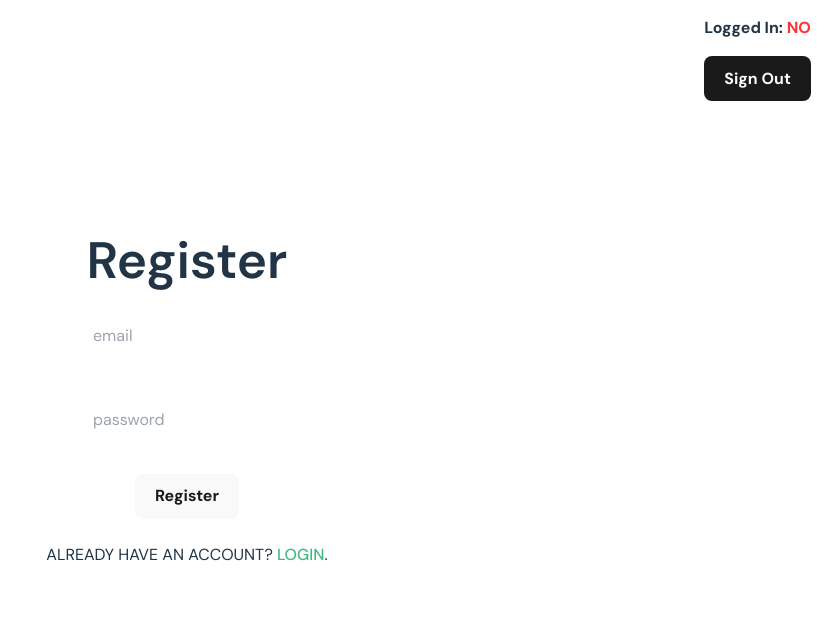
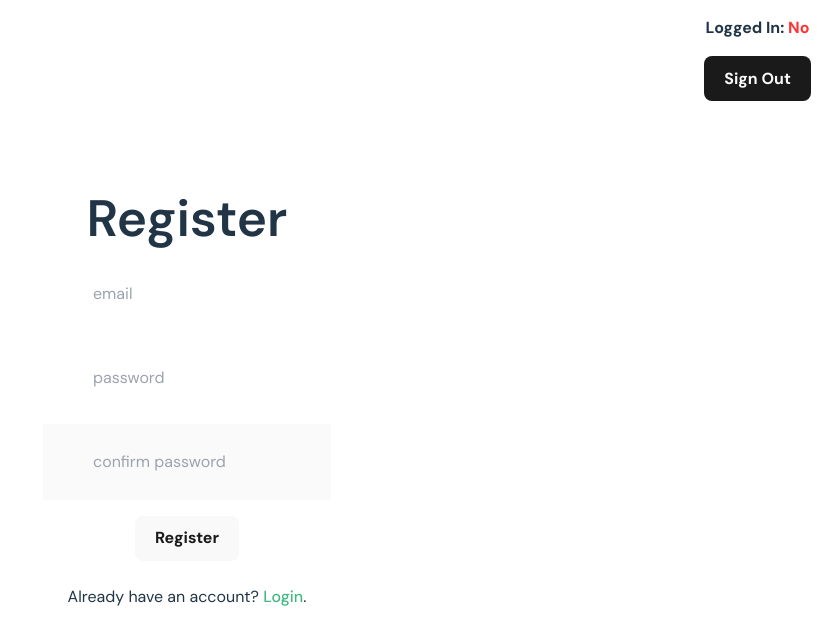
Before and after one commit to gabrielfel1x/auth-vue-firebase, a Vue app: page /register in a window 1280 px wide. Shown: the top 644 px of the page, without its empty margins (453-1280 px from the left). Built offline with nearby package versions, Linux system fonts and the light colour scheme; no server answers; a web font is replaced by a local one.

Commit message:
add confirm password validate

```diff
--- a/src/App.vue
+++ b/src/App.vue
@@ -27,8 +27,4 @@ export default {
 .router-link.router-link-exact-active {
   color: #42b983;
 }
-
-span {
-  text-transform: uppercase;
-}
 </style>
--- a/src/router/index.ts
+++ b/src/router/index.ts
@@ -4,7 +4,7 @@ import { getAuth } from "firebase/auth";
 import Initial from "../views/Initial.vue";
 import Login from "../views/Login.vue";
 import Register from "../views/Register.vue";
-import Secret from "../views/Secret.vue";
+import Home from "../views/Home.vue";
 
 interface Meta {
   requiresAuth?: boolean;
@@ -15,9 +15,9 @@ const routes: RouteRecordRaw[] = [
   { path: "/login", name: "Login", component: Login },
   { path: "/register", name: "Register", component: Register },
   {
-    path: "/secret",
-    name: "Secret",
-    component: Secret,
+    path: "/home",
+    name: "Home",
+    component: Home,
     meta: { requiresAuth: true },
   },
 ];
--- a/src/views/Login.vue
+++ b/src/views/Login.vue
@@ -45,6 +45,7 @@ const password = ref<User["password"]>("");
 const error = ref<Error["message"]>(null);
 const messageError = ref<string>("");
 const flag = ref<boolean>(false);
+
 const router = useRouter();
 
 async function pressed() {
--- a/src/views/Register.vue
+++ b/src/views/Register.vue
@@ -3,7 +3,7 @@
     <div v-if="flag" class="font-bold">Loading...</div>
     <div v-else>
       <h1 class="font-semibold">Register</h1>
-      <div v-if="error" class="text-red-600">Error when registering</div>
+      <div v-if="error" class="text-red-600">{{ msgError }}</div>
       <form @submit.prevent="pressed">
         <div class="email m-2">
           <input
@@ -15,11 +15,25 @@
         </div>
         <div class="password m-2">
           <input
+            :class="{ 'input-error': passwordError }"
             type="password"
             v-model="password"
             placeholder="password"
             class="input-style py-6 px-12"
           />
+        </div>
+        <div class="password m-2">
+          <input
+            :disabled="password === ''"
+            :class="{ 'input-error': passwordError }"
+            type="password"
+            v-model="confirmPassword"
+            placeholder="confirm password"
+            class="input-style py-6 px-12"
+          />
+        </div>
+        <div v-if="passwordError" class="text-red-600">
+          Passwords do not match
         </div>
         <button
           type="submit"
@@ -40,17 +54,28 @@
 
 <script setup lang="ts">
 import { ref } from "vue";
+import { useRouter } from "vue-router";
 import { getAuth, createUserWithEmailAndPassword } from "firebase/auth";
+import { User, Error } from "../types/types";
 
-import { User, Error } from "../types/types";
+const route = useRouter();
 
 const email = ref<User["email"]>("");
 const password = ref<User["password"]>("");
+const confirmPassword = ref<string>("");
 const error = ref<Error["message"]>(null);
+const msgError = ref<string>("");
 const flag = ref<boolean>(false);
+const passwordError = ref<boolean>(false);
 
 async function pressed() {
   flag.value = true;
+  error.value = null;
+  if (confirmPassword.value !== password.value) {
+    flag.value = false;
+    passwordError.value = true;
+    return;
+  }
   try {
     const auth = getAuth();
     const userCredential = await createUserWithEmailAndPassword(
@@ -58,9 +83,17 @@ async function pressed() {
       email.value,
       password.value
     );
+    passwordError.value = false;
     const createdUser = userCredential.user;
     console.log(`deu bom fml ${createdUser}`);
+    route.push("/home");
   } catch (err) {
+    if ((err = "auth/email-already-in-use")) {
+      msgError.value = "Email is already in use.";
+      setTimeout(() => {
+        msgError.value = "";
+      }, 5000);
+    }
     error.value = true;
     console.log(err);
   }
@@ -78,6 +111,10 @@ async function pressed() {
 .input-style:focus {
   border-color: #42b983;
 }
+
+.input-error {
+  border-color: red;
+}
 button:hover {
   color: #f9f9f9;
   background-color: #1a1a1a;
```
Also changed, not shown: src/views/Home.vue (renamed from src/views/Secret.vue).
